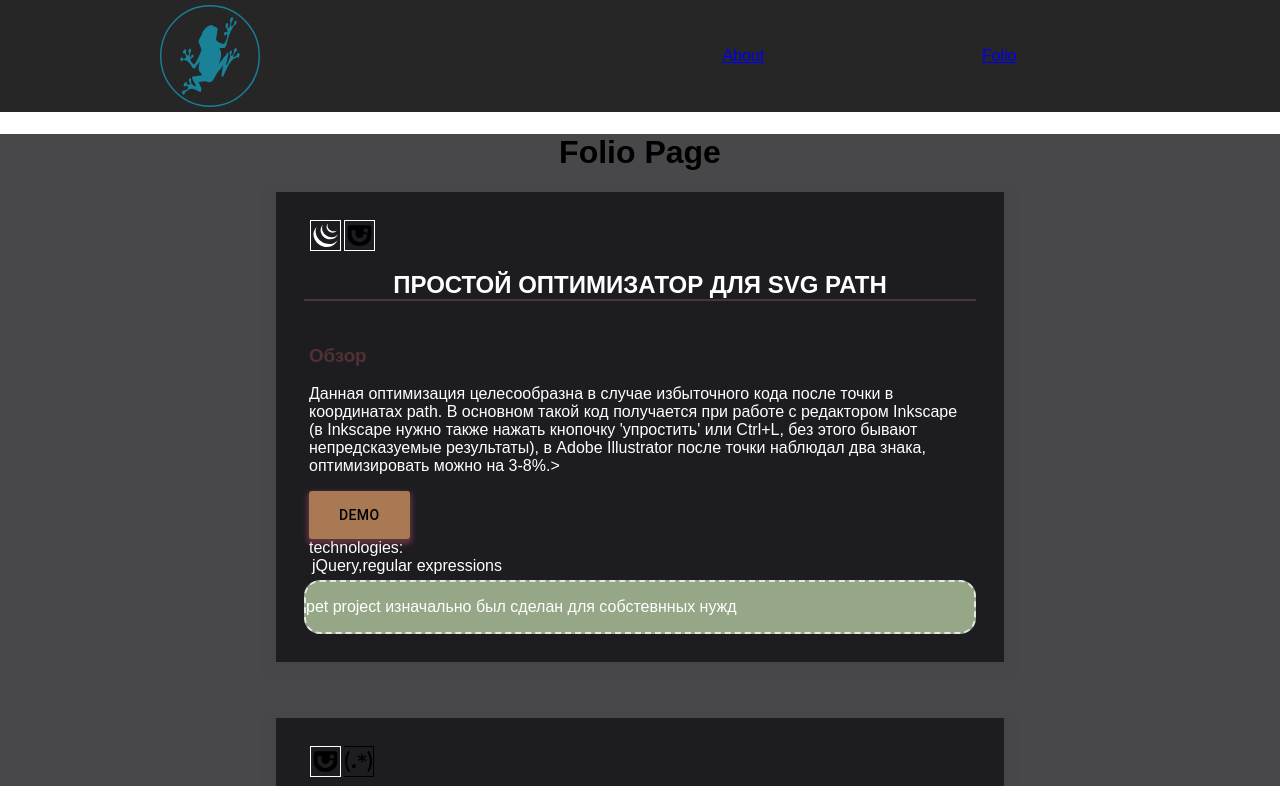
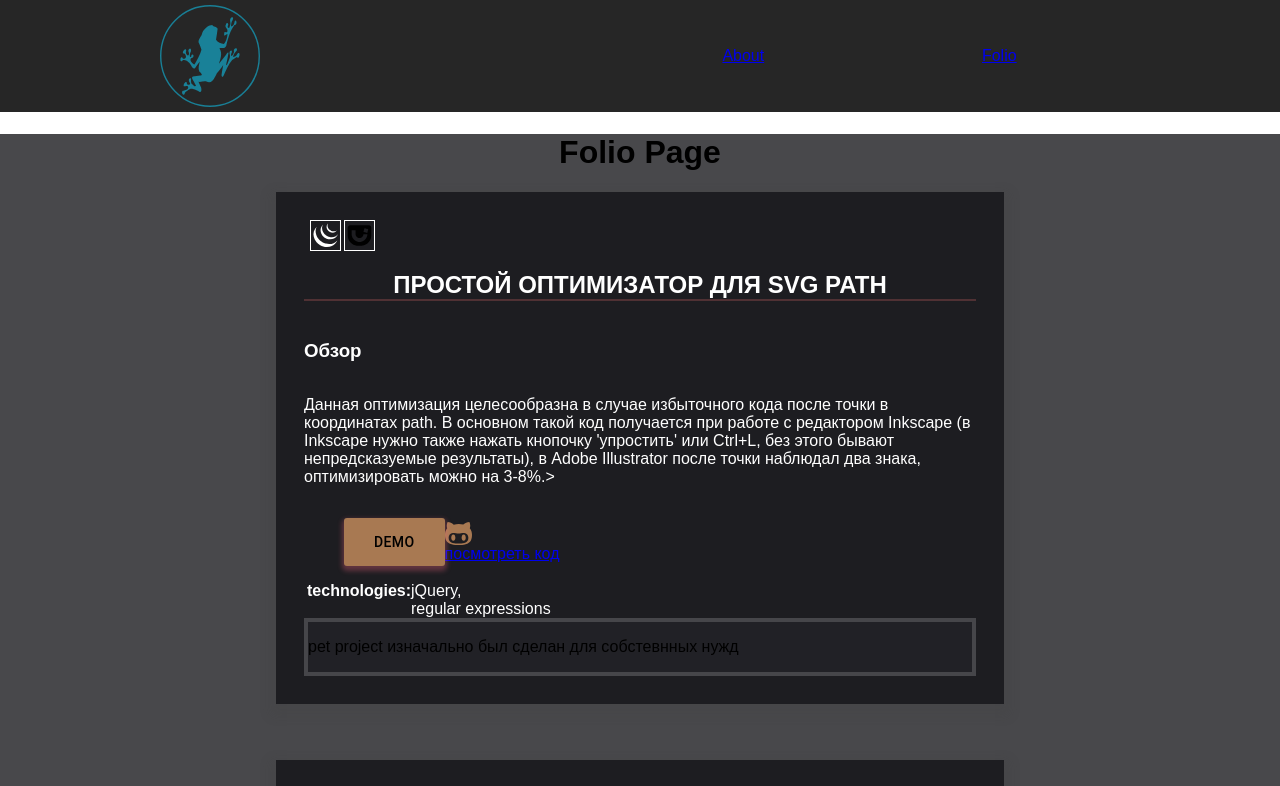
Before and after one commit to urgenmagger/myFolio, a React (Create React App) app: page /folio in a window 1280 px wide. Shown: the top 786 px of the page. Built offline with nearby package versions, Linux system fonts and the light colour scheme.

Commit message:
add logo

```diff
--- a/src/App.css
+++ b/src/App.css
@@ -62,10 +62,23 @@ nav {
 
 .page_oriview {
   display: grid;
-  grid-template-columns: repeat(auto-fit, minmax(1fr, 100px));
   text-align: left;
   color: #fff;
   /*background: #4d6d6b;*/
+}
+.review_project {
+  display: flex;
+  align-items: center;
+}
+.review_project li {
+  display: flex;
+  list-style-type: none;
+  align-items: center;
+}
+.review_project li a img {
+  display: flex;
+  list-style-type: none;
+  align-items: center;
 }
 .left_side {
   padding: 5px;
@@ -75,16 +88,14 @@ nav {
 .left_side h3 {
   color: #503134;
 }
-.technologies li {
+.technologies {
   display: flex;
-  flex-wrap: wrap;
   padding-left: 3px;
   list-style-type: none;
-
 }
 .note {
+  display: grid;
   text-align: left;
-  border: 2px dashed #e6e6e6;
-  border-radius: 16px;
-  background-color: #95a787;
+  border: 4px solid #46464a;
+  background-color: #212126;
 }
--- a/src/components/MyTemplate.js
+++ b/src/components/MyTemplate.js
@@ -15,7 +15,11 @@ function MyTemplate(props) {
     </li>
   ));
 
-  const tech = handlerTech.map(i => <div key={i.id}>{i.tech}</div>);
+  const tech = handlerTech.map(i => (
+    <div key={i.id}>
+      <li>{i.tech}</li>
+    </div>
+  ));
 
   //Castom button
   const MyButton = styled(Button)({
@@ -38,12 +42,22 @@ function MyTemplate(props) {
           <h2>{props.content.rubric}</h2>
           {/*<img className="imgsvg" src={props.content.image} alt="" />*/}
           <div className="page_oriview">
-            <div className="left_side">
             <h3>Обзор</h3>
             <p>{props.content.content}></p>
+            <ul className="review_project">
+              <li>
                 <a href={props.content.path}>
                   <MyButton>{props.content.linkButton}</MyButton>
                 </a>
+              </li>
+              <li>
+                <a href="#url">
+                  <img src={props.content.iconSource} alt="" />
+                  <span>{props.content.textSource}</span>
+                </a>
+              </li>
+            </ul>
+
             {/*
              *<Link to={props.content.path}>
              *  <Button variant="contained" color="primary" size="large">
@@ -52,7 +66,7 @@ function MyTemplate(props) {
              *</Link>
              */}
             <div className="technologies">
-                technologies:
+              <strong>technologies:</strong>
               <li> {tech}</li>
             </div>
           </div>
@@ -62,7 +76,6 @@ function MyTemplate(props) {
         </div>
       </div>
     </div>
-    </div>
   );
 }
 
--- a/src/content/folioContent.js
+++ b/src/content/folioContent.js
@@ -8,6 +8,8 @@ const folioContent = [
     preview: 'link from github and button',
     path: 'https://urgenmagger.github.io/svg_optim/',
     linkButton: 'DEMO',
+    iconSource: require('../img/github_logo.svg'),
+    textSource: 'посмотреть код',
     note: 'pet project изначально был сделан для собстевнных нужд',
     technologies: [{id: 1, tech: 'jQuery,   '}, {id: 2, tech: 'regular expressions'}],
     topIcons: [
@@ -24,7 +26,7 @@ const folioContent = [
     path: 'https://urgenmagger.github.io/svg_optim/',
     linkButton: 'DEMO',
     note: 'pet project изначально был сделан для собстевнных нужд',
-    technologies: ['jQuery', 'regular expressions'],
+    technologies: [{id: 1, tech: 'RaphaelJS'}, {id: 2, tech: 'jQury'}],
     topIcons: [
       {id: 1, icon: require('../img/j_opt.svg')},
       {id: 2, icon: require('../img/r_e.svg')},
--- a/src/content/pageContent.js
+++ /dev/null
@@ -1,33 +0,0 @@
-const pageContent = [
-  {
-    id: 1,
-    rubric: 'ПРОСТОЙ ОПТИМИЗАТОР ДЛЯ SVG PATH',
-    topIcons:[{id: 1, icon: require('../img/j_opt.svg')},{id: 2, icon: require('../img/j_opt.svg')}],
-    content:
-      'Данная оптимизация целесообразна в случае избыточного кода после точки в координатах path. В основном такой код получается при работе с редактором Inkscape (в Inkscape нужно также нажать кнопочку "упростить" или Ctrl+L, без этого бывают непредсказуемые результаты), в Adobe Illustrator после точки наблюдал два знака, оптимизировать можно на 3-8%.',
-
-    preview: 'link from github and button',
-    path: 'https://urgenmagger.github.io/svg_optim/',
-    linkButton: 'DEMO',
-    note: 'pet project изначально был сделан для собстевнных нужд',
-    //technologies: [{tech:"jQuery"}, {tech:"regular expressions"}],
-    technologies: 'jQuery, regular expressions',
-  },
-  {
-    id: 3,
-    rubric: '3',
-    content: 'here will be unique content',
-    preview: 'xxxxxxxxxxxxxxxxxxxxxxxxxxxxxxxxxxxx',
-    linkButton: 'url',
-  },
-  {
-    id: 4,
-    rubric: '5',
-    image: 'url',
-    content: 'llllllllllllllllllllllllllllll',
-    preview: 'xxxxxxxxxxxxxxxxxxxxxxxxxxxxxxxxxxxx',
-    linkButton: 'url',
-  },
-];
-
-export default pageContent;
--- a/src/pageComponents/folio.js
+++ b/src/pageComponents/folio.js
@@ -1,6 +1,5 @@
 import React from 'react';
 import '../App.css';
-import pageContent from '../content/pageContent.js';
 import folioContent from '../content/folioContent.js';
 import MyTemplate from '../components/MyTemplate.js';
 
```
Also changed, not shown: src/img/github_logo.svg (added). Lines whose indentation alone changed are shown as unchanged.
